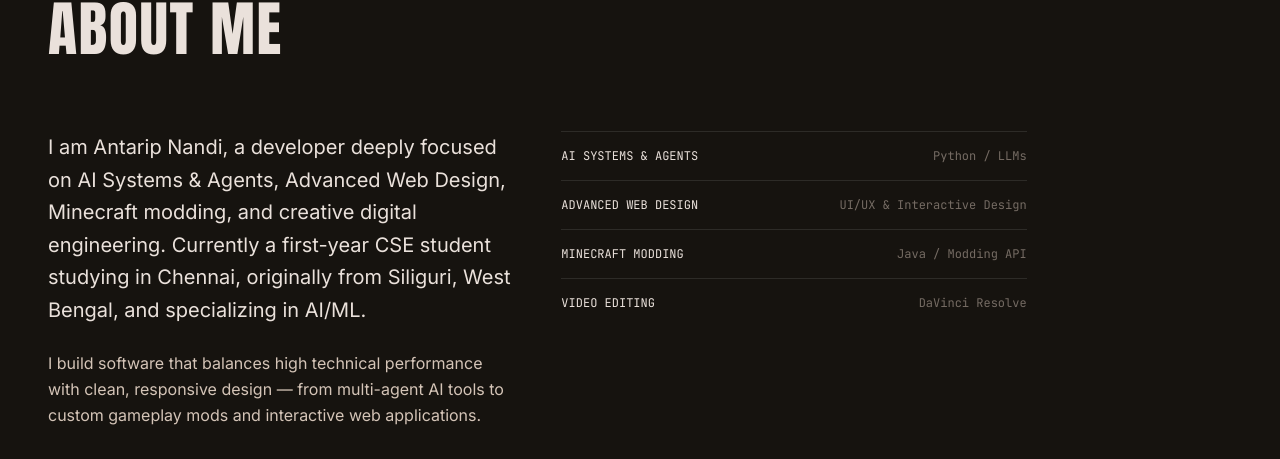
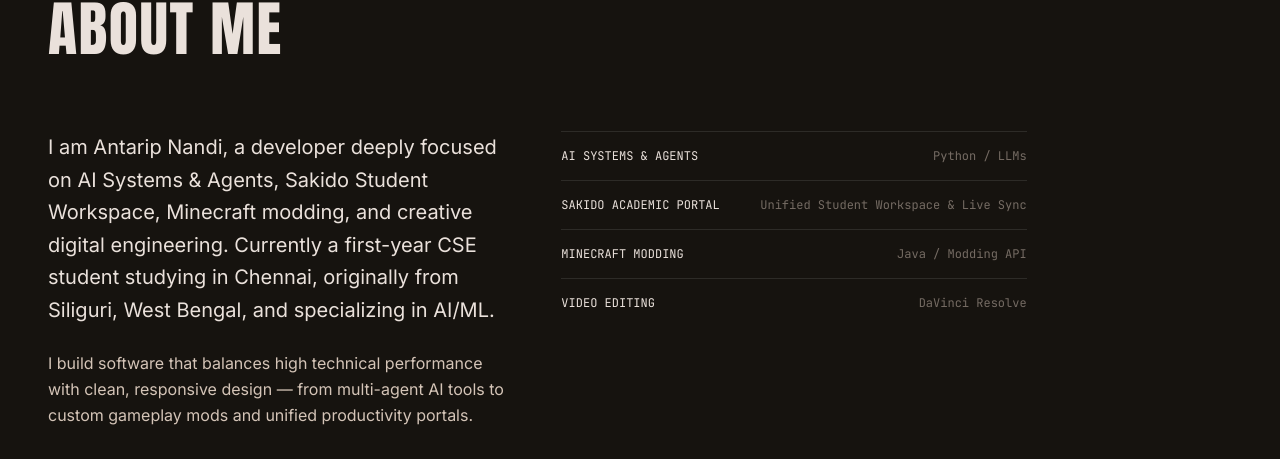
Before and after one commit to antaripnandi/Portfolio, a React (Vite) app: page / in a window 1280 px wide. Shown: the part 969-1428 px from the top of the page. Built offline with nearby package versions, Linux system fonts and the light colour scheme.

Commit message:
feat: feature Sakido Portal across Hero, About, and Now sections of portfolio

```diff
--- a/src/data/portfolioData.ts
+++ b/src/data/portfolioData.ts
@@ -74,18 +74,18 @@ export const HERO_DATA = {
   nameLast: 'NANDI',
   location: 'Chennai / Siliguri, India',
   age: '17 Years Old',
-  specialization: 'AI · Advanced Web Design · Systems',
+  specialization: 'AI · Sakido Portal · Full-Stack Web Systems',
   avatarUrl: 'https://lh3.googleusercontent.com/aida-public/AB6AXuB6Ph1aUBLx03spHIW-mTilL10YVHgWq6NfWqePnyZ3QR5CkCfwiPKHszy7hCFhchLiGfSe-guin6XZVhhlUPBQvjXnIRv-AurxBdWB2AC8OBMc-Eh4lk6Q4_Nsd03sXs8ZvUBoqqeV6xTwQzz5GaQo8qcCUfxgKyYd6zfoXq7C4dl9ysb-I5dEcIKqkyAy5zT2BxpEj-OFfWRYlqlqLplaXF47rBBlvKOiLl6i-1eWGlNexyCcqsJrXjJFokMEmAI7KQZsdULmugW3',
   bgHeroUrl: 'https://lh3.googleusercontent.com/aida-public/AB6AXuCscLaIaKHKFYYnohawIk1fvObNG74L7Ff9hzq-goJgIB1ozz3l_JFaeX1TvuL5R5Wqf2XIOf8zzfAGFo9ggymxb2MVI-EJ9SrXx5QVMm8sIq0NMq_U1wHzpS0pv-qT3o-rfXOWvtfjhnqRxlrtIcwMNXr0cM3TIridX11Np9Ha7CUO1D6pn0_5THVOcsh37YjUIwxVwQ2BiPiZbAzoTk3g-EyiDFq4TkSkejeAqnBgIcwAz__Dx5-id8mia8c1ajfEKDuefpCg1nig'
 };
 
 export const ABOUT_DATA = {
   sectionLabel: '01 — ABOUT',
-  bioPrimary: `I am Antarip Nandi, a developer deeply focused on AI Systems & Agents, Advanced Web Design, Minecraft modding, and creative digital engineering. Currently a first-year CSE student studying in Chennai, originally from Siliguri, West Bengal, and specializing in AI/ML.`,
-  bioSecondary: `I build software that balances high technical performance with clean, responsive design — from multi-agent AI tools to custom gameplay mods and interactive web applications.`,
+  bioPrimary: `I am Antarip Nandi, a developer deeply focused on AI Systems & Agents, Sakido Student Workspace, Minecraft modding, and creative digital engineering. Currently a first-year CSE student studying in Chennai, originally from Siliguri, West Bengal, and specializing in AI/ML.`,
+  bioSecondary: `I build software that balances high technical performance with clean, responsive design — from multi-agent AI tools to custom gameplay mods and unified productivity portals.`,
   skills: [
     { title: 'AI Systems & Agents', subtitle: 'Python / LLMs', tag: 'AI/ML' },
-    { title: 'Advanced Web Design', subtitle: 'UI/UX & Interactive Design', tag: 'React / TS' },
+    { title: 'Sakido Academic Portal', subtitle: 'Unified Student Workspace & Live Sync', tag: 'React / TS' },
     { title: 'Minecraft Modding', subtitle: 'Java / Modding API', tag: 'Java' },
     { title: 'Video Editing', subtitle: 'DaVinci Resolve', tag: 'Creative' }
   ] as SkillCategory[]
@@ -175,16 +175,16 @@ export const NOW_DATA = {
     title: 'Learning',
     items: [
       { icon: 'bolt', text: 'Advanced Agent Design', detail: 'Exploring multi-agent swarms and function orchestration.' },
-      { icon: 'design_services', text: 'Advanced Web Design & UI/UX', detail: 'Mastering micro-interactions, responsive architecture, and fluid motion.' },
+      { icon: 'school', text: 'Student Productivity Systems', detail: 'Mastering academic workspace architecture, live OAuth calendar sync, and focus UX.' },
       { icon: 'palette', text: 'Blender & Video Editing', detail: '3D motion graphics and DaVinci Resolve color grading.' }
     ]
   },
   building: {
     title: 'Building',
     items: [
-      { icon: 'layers', text: 'More Minecraft Mods', detail: 'New inventory mechanics and custom dimension utilities.' },
+      { icon: 'school', text: 'Sakido Academic Portal', detail: 'Consolidating timetables, tasks, course notes, and live 2-way Google Calendar sync for students.' },
       { icon: 'hub', text: 'Expanding AI Agents', detail: 'Enhancing OpenClaw agent tool-call reliability.' },
-      { icon: 'code', text: 'Bespoke Web Experiences', detail: 'Crafting high-precision, interactive web apps and portfolio platforms.' }
+      { icon: 'layers', text: 'More Minecraft Mods', detail: 'New inventory mechanics and custom dimension utilities.' }
     ]
   }
 };
```
